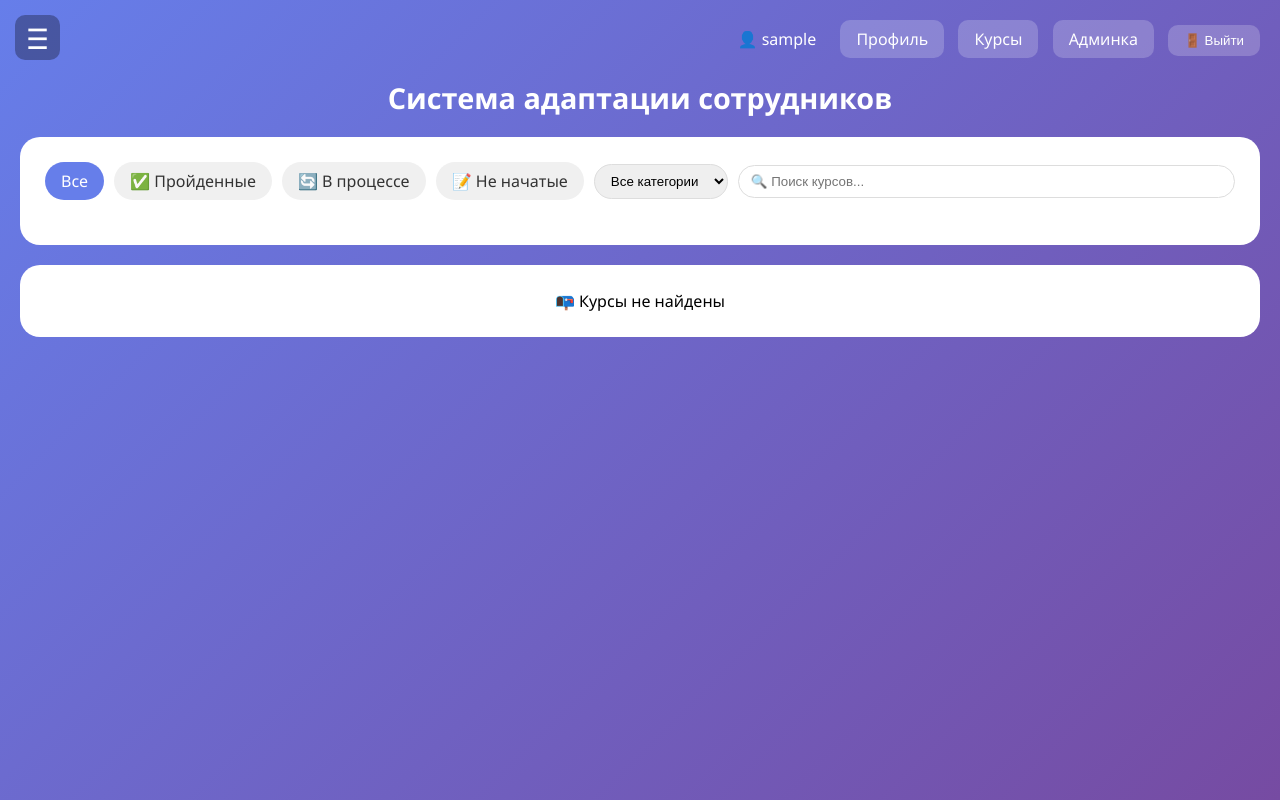
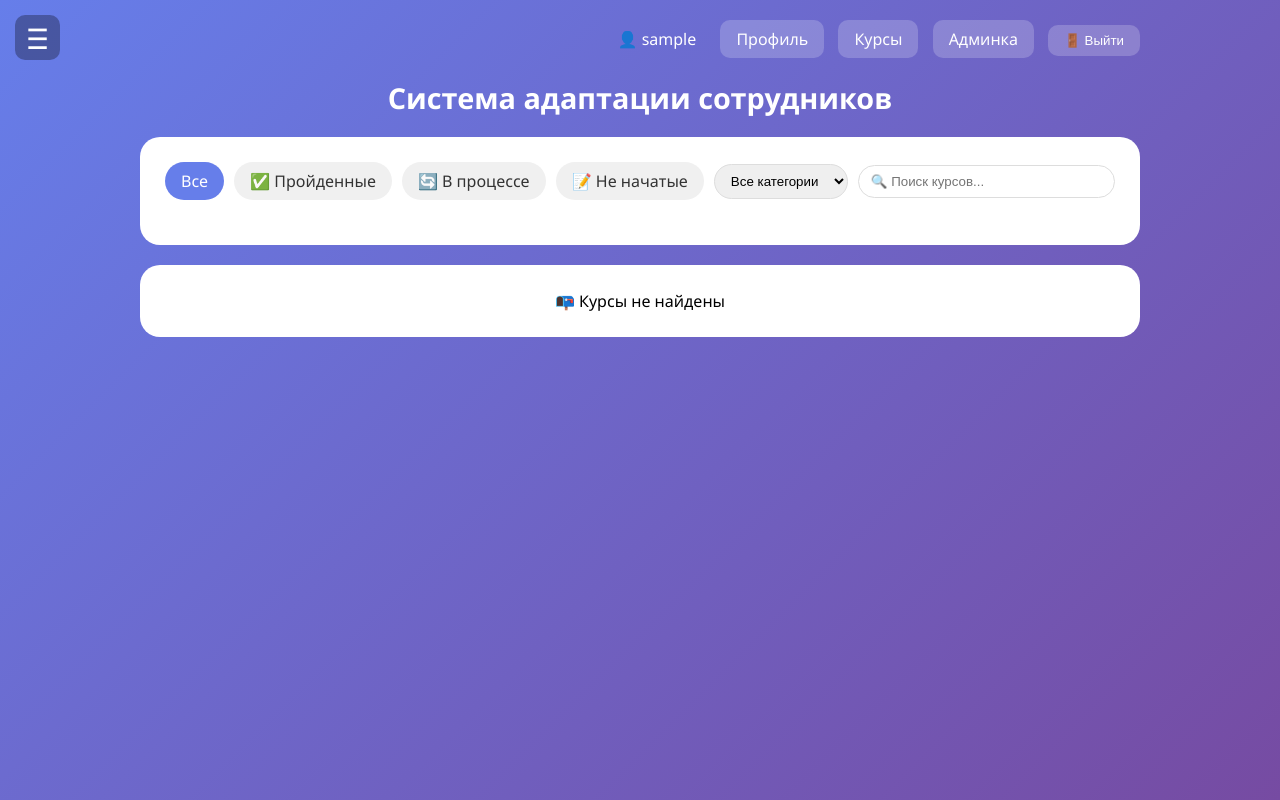
Before and after one commit to Manjik505/my-django-site, a Django app: page / in a window 1280 px wide. Run offline with Django 5.2, Linux system fonts and the light colour scheme; the visitor is signed in with stand-in values (Sample User, id 1); data that the repository does not hold is empty.

Commit message:
Update base.html

```diff
--- a/courses/templates/courses/base.html
+++ b/courses/templates/courses/base.html
@@ -11,21 +11,14 @@
             box-sizing: border-box;
         }
         body {
-
             font-family: 'Segoe UI', Tahoma, Geneva, Verdana, sans-serif;
             background: linear-gradient(135deg, #667eea, #764ba2);
             min-height: 100vh;
             padding: 20px;
-     overflow-x: hidden;
-
-}
-}
         }
         .container {
-    max-width: 1200px;
-    width: 100%;
+            max-width: 1000px;
             margin: 0 auto;
-    padding: 0 15px;
         }
         h1 {
             text-align: center;
```
Lines whose indentation alone changed are shown as unchanged.
